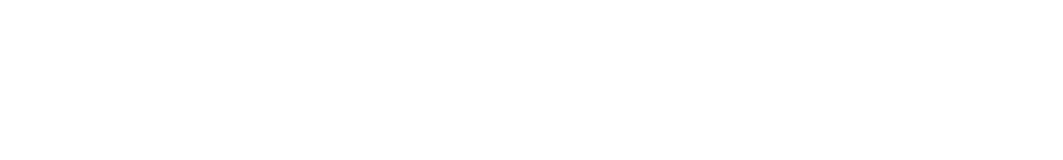
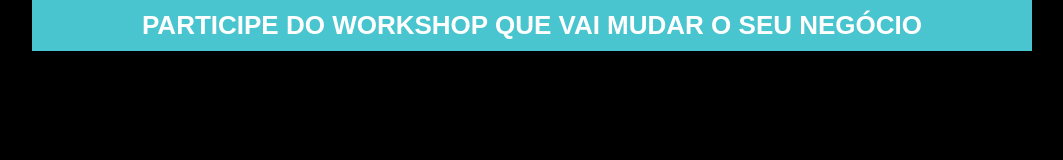
Before and after one commit to LucasFerreira96/landingpage, a plain HTML site: page index.html in a window 1280 px wide. Shown: the whole page, without its empty margins (108-1171 px from the left). Drawn offline with Linux system fonts and the light colour scheme.

Commit message:
add css/style.css; updated index.html

```diff
--- /dev/null
+++ b/css/style.css
@@ -0,0 +1,21 @@
+*{
+    margin: 0;
+    padding: 0;
+}
+body{
+    font-family: Arial, Helvetica, sans-serif;
+    background-color: #000000;
+}
+.container{
+    max-width: 1000px;
+    margin: auto;
+}
+header{
+    background-color: #48C5CE;
+    text-align: center;
+    color: white;
+    padding: 10px;
+}
+.title{
+    font-size: 26px;
+}
--- a/index.html
+++ b/index.html
@@ -2,11 +2,17 @@
 <html lang="en">
 <head>
     <meta charset="UTF-8">
-    <meta http-equiv="X-UA-Compatible" content="IE=edge">
     <meta name="viewport" content="width=device-width, initial-scale=1.0">
-    <title>Document</title>
+    <title>Workshop</title>
+    <link rel="ico" href="./images/ico.png" type="image/png">
+    <link rel="stylesheet" href="./css/style.css" type="text/css">
 </head>
 <body>
 
+<div class="container">
+    <header>
+        <h1 class="title">PARTICIPE DO WORKSHOP QUE VAI MUDAR O SEU NEGÓCIO</h1>
+    </header>
+</div>
 </body>
 </html>
```
